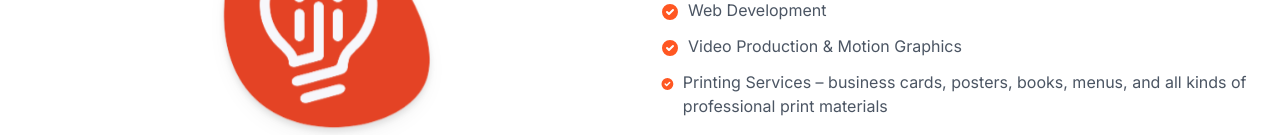
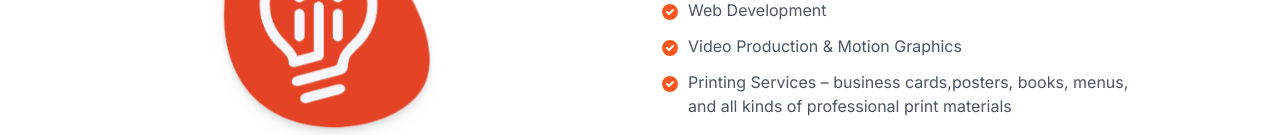
Before and after one commit to KhalidMohomud/baahiyep, a React (Vite) app: page /about in a window 1280 px wide. Shown: the part 817-952 px from the top of the page. Built offline with nearby package versions, Linux system fonts and the light colour scheme; no server answers.

Commit message:
update portifole  and aboutcom

```diff
--- a/src/components/Aboutcom.jsx
+++ b/src/components/Aboutcom.jsx
@@ -105,9 +105,10 @@ const Aboutcom = () => {
             <li className="flex items-start">
               <HiCheckCircle className="w-5 h-5 mt-1 mr-2 text-brandOrange" />
               <span>
-                Printing Services – business cards, posters, books, menus, and
-                all kinds of professional print materials
-              </span>
+               Printing Services – business cards,posters, books, menus, <br />
+                 and all kinds of professional print materials
+               </span>
+
             </li>
           </ul>
 
--- a/src/components/Achievement.jsx
+++ b/src/components/Achievement.jsx
@@ -150,7 +150,7 @@ export const Achievement = () => {
   }, []);
 
   return (
-    <section ref={achievementsRef} className="py-20 bg-white dark:bg-dark-bg transition-colors duration-300">
+    <section ref={achievementsRef} className="py-20 transition-colors duration-300 bg-slate-100 dark:bg-dark-bg">
       <div className="px-4 mx-auto max-w-7xl sm:px-6 lg:px-8">
         <h2 className="mb-16 text-4xl font-bold text-center section-heading text-brandNavy dark:text-dark-text">
           Our Achievements
--- a/src/components/Portfolio.jsx
+++ b/src/components/Portfolio.jsx
@@ -39,7 +39,7 @@ function Portfolio() {
   return (
     <section
       ref={portfolioRef}
-      className="py-20 bg-[#f7f9fb] dark:bg-dark-surface transition-colors duration-300"
+      className="py-20 transition-colors duration-300 bg-white dark:bg-dark-surface"
     >
       <div className="px-4 mx-auto max-w-7xl sm:px-6 lg:px-8">
         {/* Heading */}
--- a/src/data/portfolioData.json
+++ b/src/data/portfolioData.json
@@ -245,7 +245,7 @@
 
       {
       "id": 6,
-      "category": "Digital Marketing",
+      "category": "Event Branding",
       "title": "Full Event Branding",
       "image": "/image/Event/social media poster design.jpg",
       "description": "Complete event branding including signage, backdrops, and promotional materials",
```
